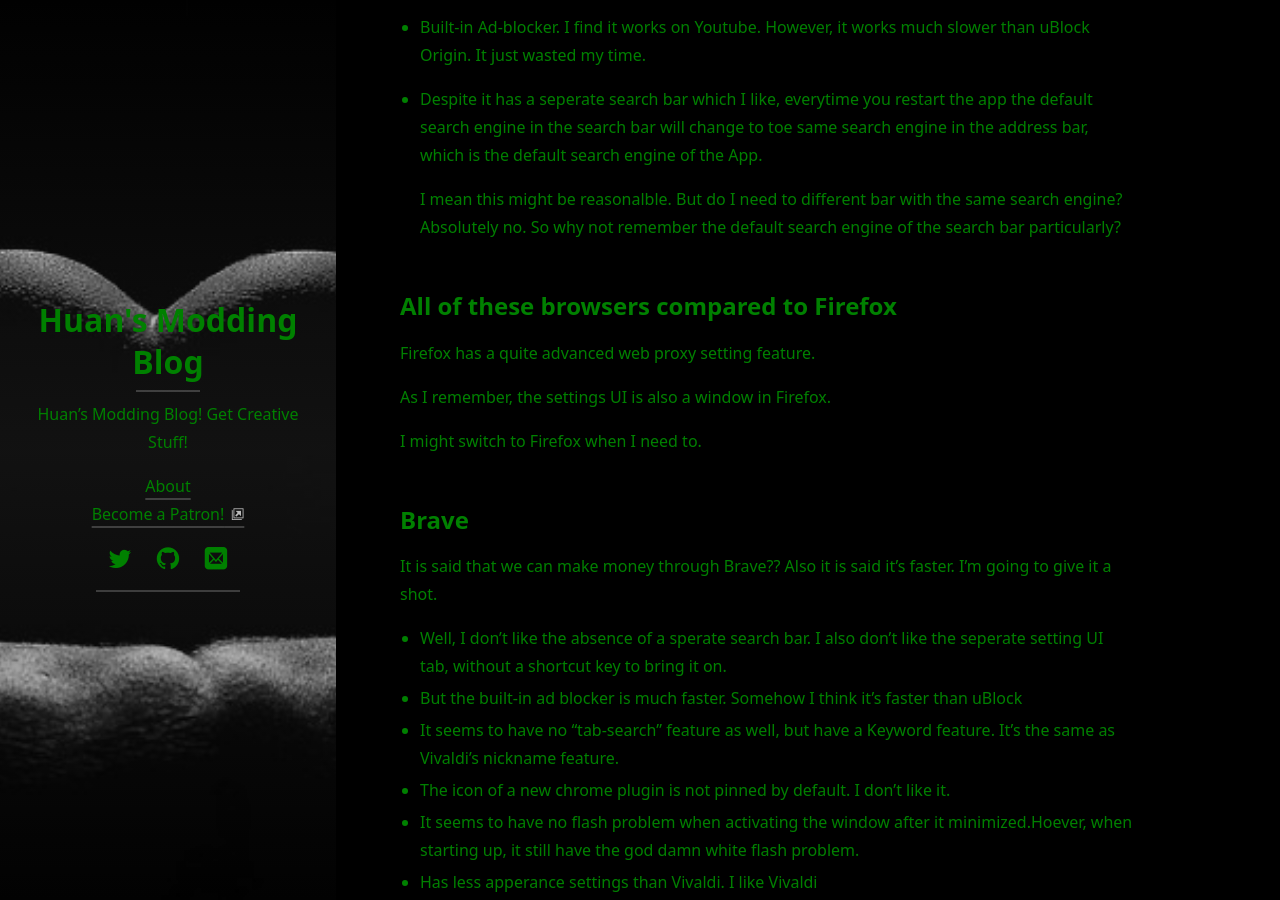
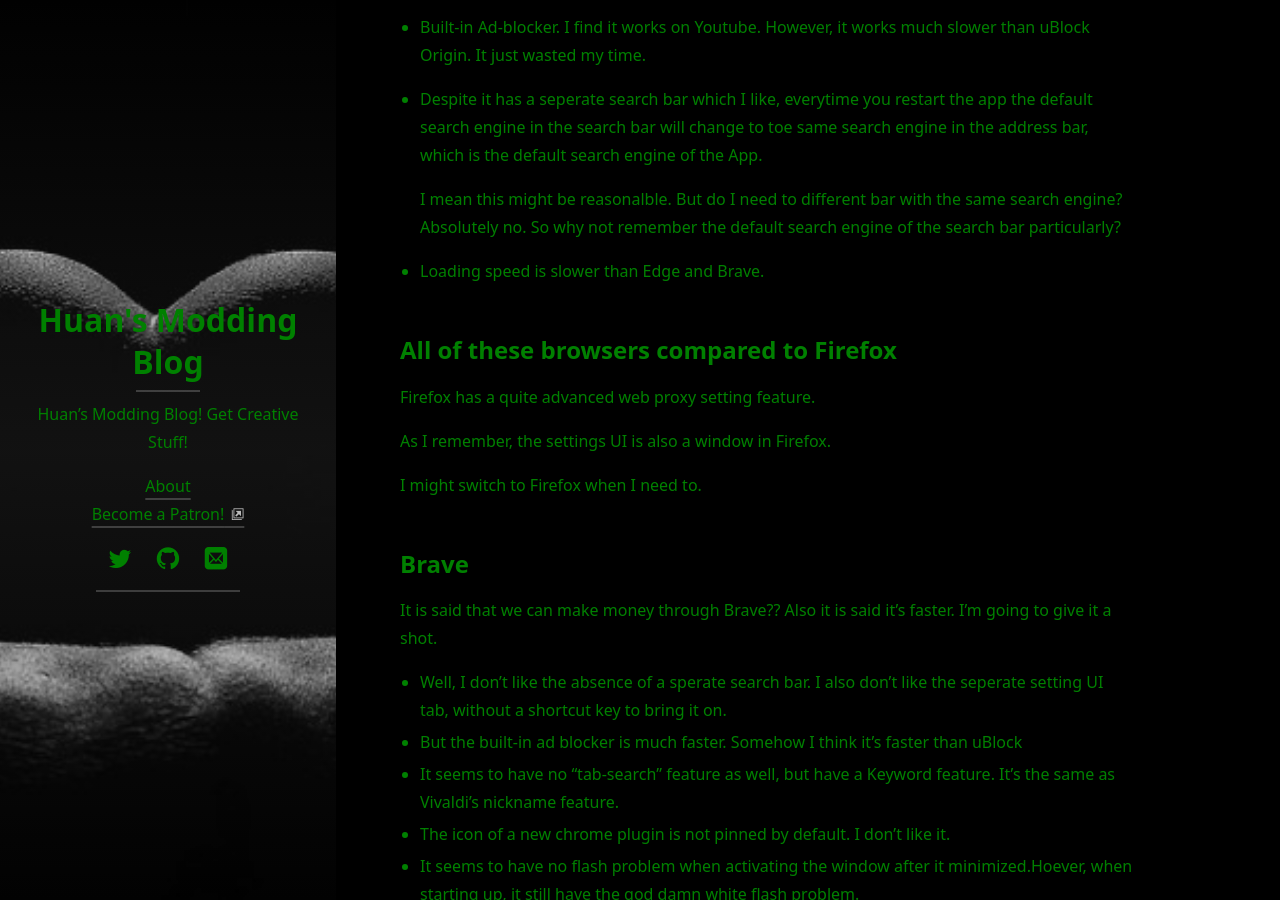
Before and after one commit to huanrenfeng/huanrenfeng.github.io, a Jekyll site: the page built from _posts/2020-11-19-switch-from-chrome-to-edge-to-vivaldi.md, in a window 1280 px wide and 900 px high, scrolled down 2086 px. Built offline with Jekyll 4.4.1, drawn with Linux system fonts in a browser that asks for light colours; cached includes are drawn as plain includes; nearby versions of some CDN libraries; some web fonts are replaced; our own code applies the rules of GitHub Pages for plain Markdown files; library files that are not in the unit come from our copies.

Commit message:
Update 2020-11-19-switch-from-chrome-to-edge-to-vivaldi.md

```diff
--- a/_posts/2020-11-19-switch-from-chrome-to-edge-to-vivaldi.md
+++ b/_posts/2020-11-19-switch-from-chrome-to-edge-to-vivaldi.md
@@ -68,6 +68,8 @@
 
   I mean this might be reasonalble. But do I need to different bar with the same search engine? Absolutely no. So why not remember the default search engine of the search bar particularly?
 
+- Loading speed is slower than Edge and Brave.
+
 ## All of these browsers compared to Firefox
 
 Firefox has a quite advanced web proxy setting feature.
```
